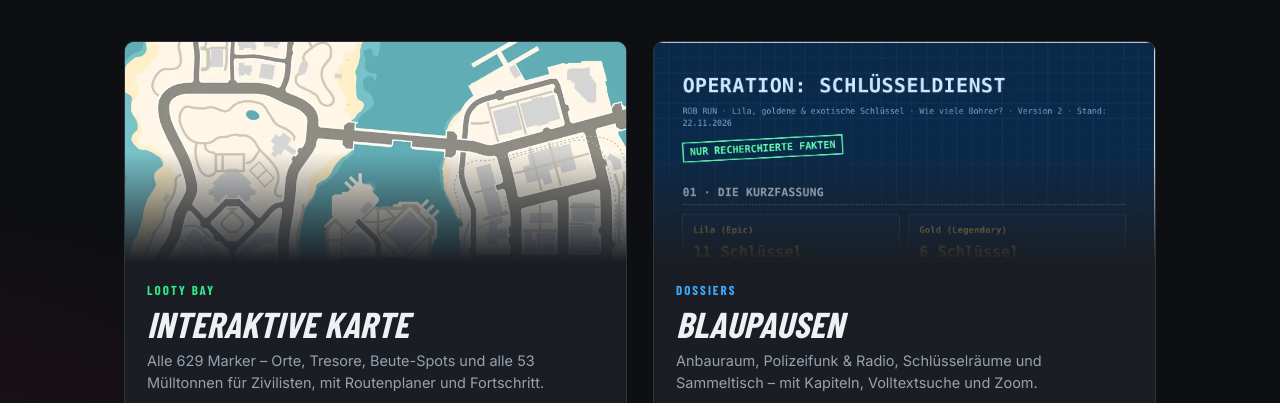
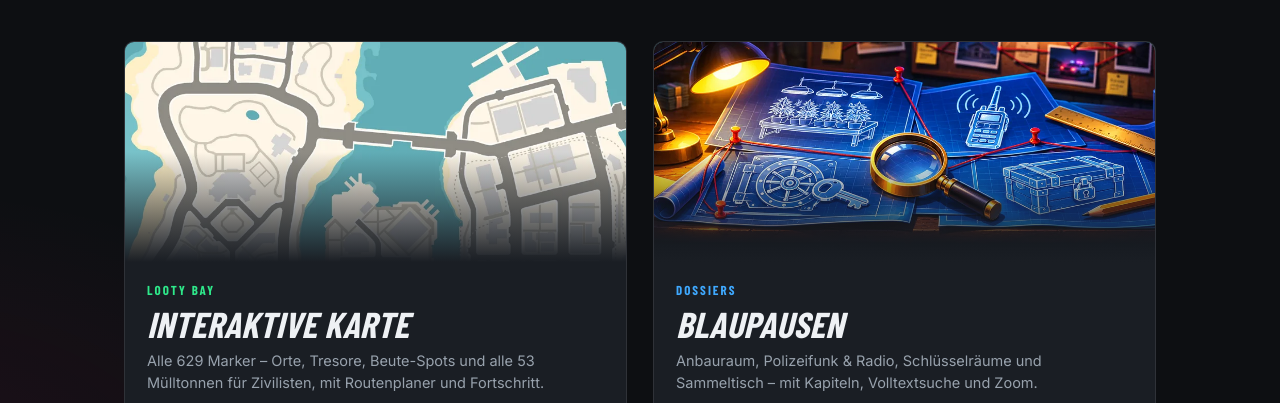
Before and after one commit to D-Gulyas/robrun, a plain HTML site: page index.html in a window 1280 px wide. Shown: the part 395-798 px from the top of the page. Drawn offline with nearby package versions, Linux system fonts and the light colour scheme; a web font is replaced by a local one.

Commit message:
Startseite: eigenes Titelbild für die Blaupausen-Kachel
Co-Authored-By: Claude Opus 5.5 <noreply@anthropic.com>

```diff
--- a/index.html
+++ b/index.html
@@ -67,7 +67,7 @@
         </div>
       </a>
       <a class="tool" href="blaupausen/" style="--c:#3fa9ff">
-        <div class="cover" style="background:#0b2340"><img src="blaupausen/pages/keys/01.webp" alt="" style="object-position:top"></div>
+        <div class="cover"><img src="assets/blaupausen-vorschau.webp" alt=""></div>
         <div class="body">
           <div class="sub">Dossiers</div>
           <h2>Blaupausen</h2>
```
Also changed, not shown: assets/blaupausen-vorschau.webp (added).
